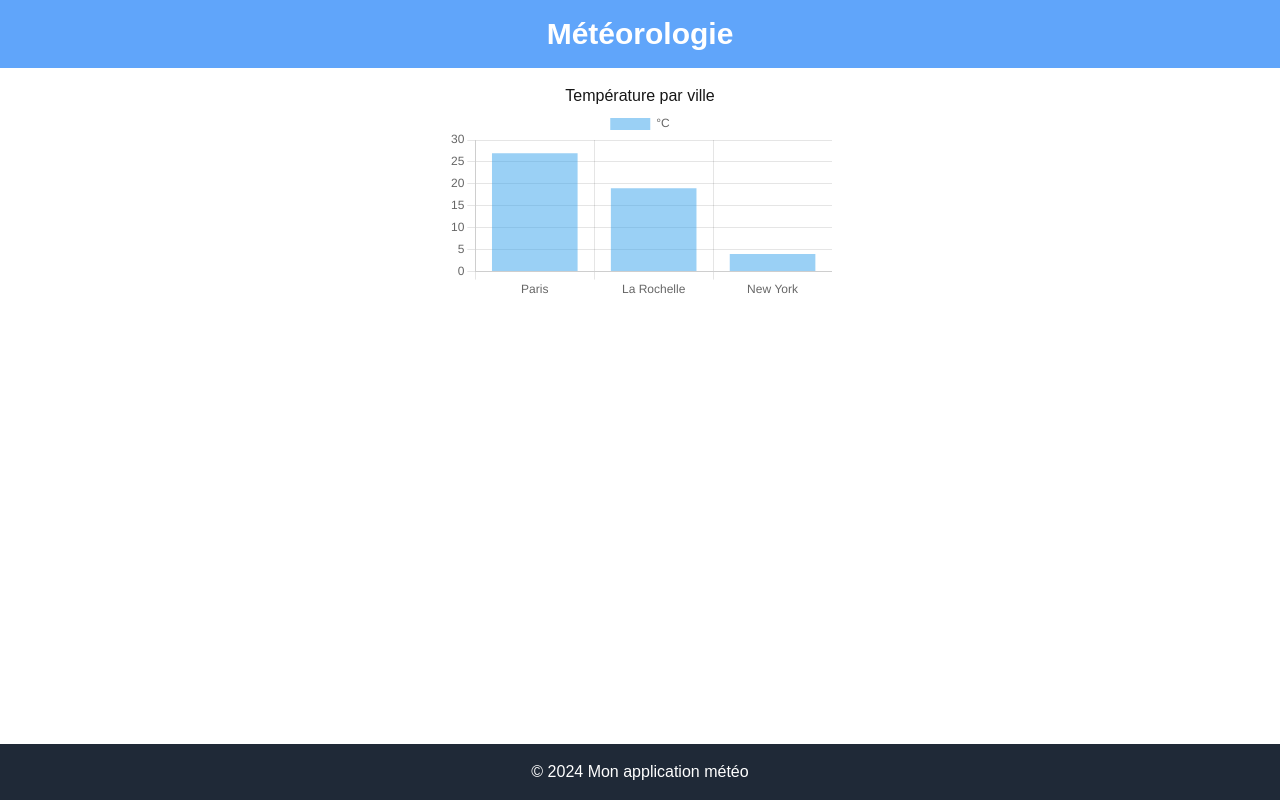
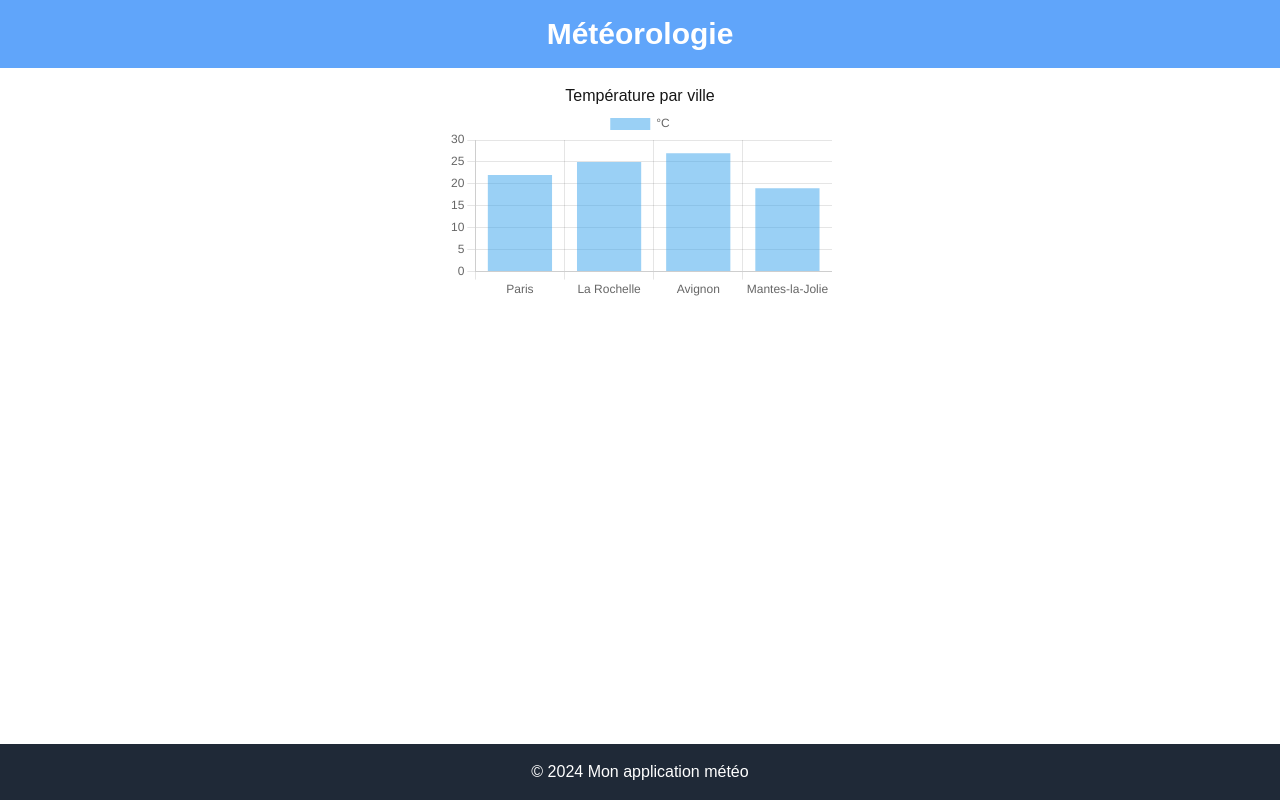
Before and after one commit to ValentinMachefaux/aws-meteo, a Next.js app: page / in a window 1280 px wide. Built offline with nearby package versions, Linux system fonts and the light colour scheme.

Commit message:
map graph

```diff
--- a/src/app/components/Graph.tsx
+++ b/src/app/components/Graph.tsx
@@ -3,7 +3,7 @@ import Chart from "chart.js/auto";
 import { CategoryScale } from "chart.js";
 import { Chart as ChartJS } from "chart.js/auto";
 import { Bar, Doughnut, Line } from "react-chartjs-2";
-
+import sourceData from "../utils/data.json";
 Chart.register(CategoryScale);
 
 const Graph = () => {
@@ -13,11 +13,11 @@ const Graph = () => {
       <div className="dataCard customerCard w-96 h-96">
         <Bar
           data={{
-            labels: ["Paris", "La Rochelle", "New York"],
+            labels: sourceData.map((data) => data.city),
             datasets: [
               {
                 label: "°C",
-                data: [27, 19, 4],
+                data: sourceData.map((data) => data.degree),
               },
             ],
           }}
--- /dev/null
+++ b/src/app/components/Selector.tsx
@@ -0,0 +1,8 @@
+import React from "react";
+import data from "../utils/data.json";
+
+const Selector = () => {
+  return <div></div>;
+};
+
+export default Selector;
--- /dev/null
+++ b/src/app/utils/data.json
@@ -0,0 +1,6 @@
+[
+  { "city": "Paris", "degree": 22 },
+  { "city": "La Rochelle", "degree": 25 },
+  { "city": "Avignon", "degree": 27 },
+  { "city": "Mantes-la-Jolie", "degree": 19 }
+]
```
